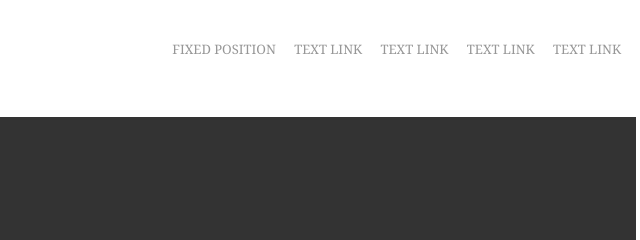
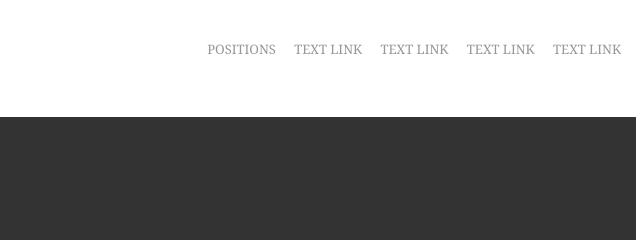
Before and after one commit to PrudhviDeve/myfirstwebpage.io, a plain HTML site: page index.html in a window 1280 px wide. Shown: the top 240 px of the page, 484-1124 px from the left. Drawn offline with Linux system fonts and the light colour scheme.

Commit message:
chnaged fixed to positions on text link

```diff
--- a/index.html
+++ b/index.html
@@ -16,7 +16,7 @@
         </div>
         <nav>
             <ul>
-                <li><a href="./positions.html">Fixed Position</a></li>
+                <li><a href="./positions.html">Positions</a></li>
                 <li><a href="#">Text Link</a></li>
                 <li><a href="#">Text Link</a></li>
                 <li><a href="#">Text Link</a></li>
```
